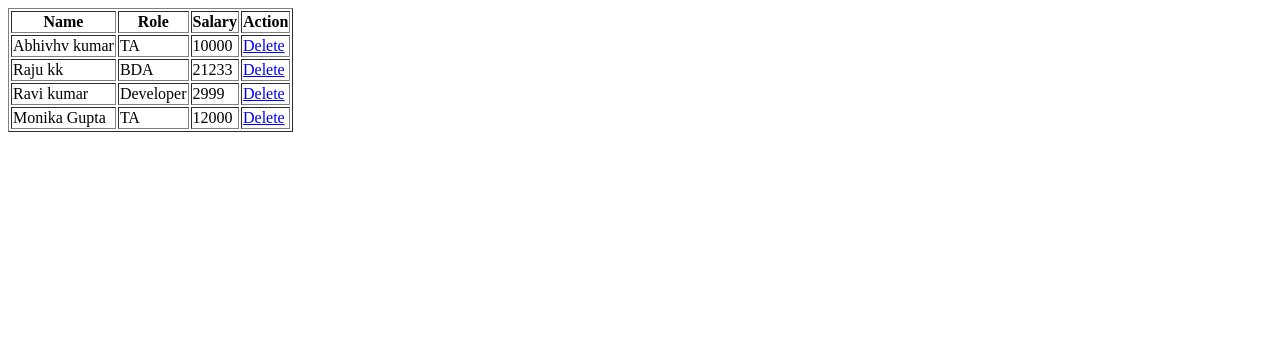
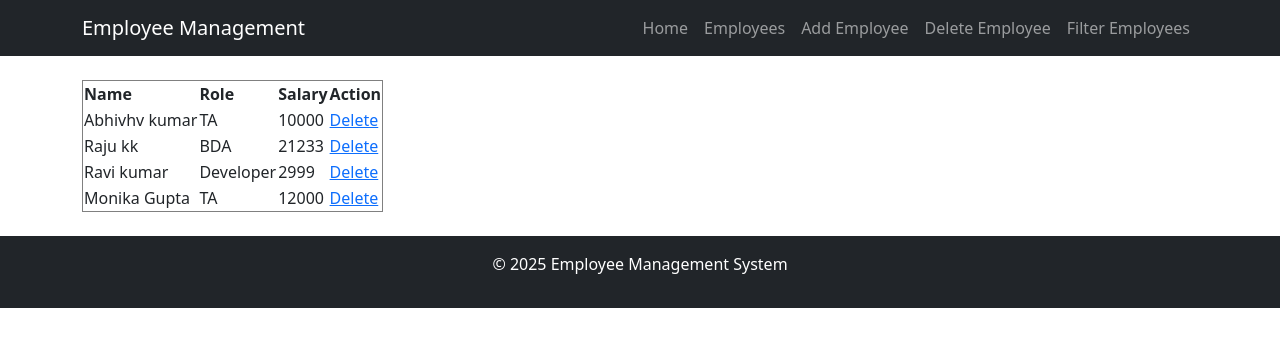
Before and after one commit to Abhishekkumar-7050/Employee-management-Django, a Django app: page /app/remove_emp/ in a window 1280 px wide. Shown: the top 347 px of the page. Run offline with Django 5.2, Linux system fonts and the light colour scheme; data comes from the database, SQL or seed files in the repository.

Commit message:
add navbar and  home page with extend in all templates

```diff
--- a/emp_app/templates/remove_emp.html
+++ b/emp_app/templates/remove_emp.html
@@ -1,11 +1,12 @@
-<!DOCTYPE html>
-<html lang="en">
-<head>
-    <meta charset="UTF-8">
-    <meta name="viewport" content="width=device-width, initial-scale=1.0">
-    <title>Document</title>
-</head>
-<body>
+
+
+
+{% extends 'index.html' %}
+
+{% block title %}Delete-Employee{% endblock %}
+
+
+{% block content %}
 <table border="1">
     <tr>
         <th>Name</th>
@@ -26,5 +27,6 @@
 </table>
 
 
-</body>
-</html>
+
+
+{% endblock %}
--- a/emp_app/urls.py
+++ b/emp_app/urls.py
@@ -4,7 +4,7 @@ from django.urls import path ,include
 
 
 urlpatterns = [
-    path('', views.index , name='index'),
+    # path('', views.index , name='index'),
     path('add_emp/', views.add_emp , name='add_emp'),
     path('all_emp/', views.all_emp , name='all_emp'),
     path('remove_emp/', views.remove_emp , name='remove_emp'),
--- a/emp_app/views.py
+++ b/emp_app/views.py
@@ -5,8 +5,6 @@ from . models import Role , Employee , Department
 from .forms import Employeeform
 
 
-def index(request):
-    return render(request , 'index.html')
 
 def all_emp(request):
 
--- a/employee_management/urls.py
+++ b/employee_management/urls.py
@@ -16,8 +16,10 @@ Including another URLconf
 """
 from django.contrib import admin
 from django.urls import path ,include
+from .views import index
 
 urlpatterns = [
     path('admin/', admin.site.urls),
+    path("", index , name= "index"),
     path('app/', include('emp_app.urls'))
 ]
--- /dev/null
+++ b/employee_management/views.py
@@ -0,0 +1,6 @@
+from django.shortcuts import render, redirect, get_object_or_404
+
+
+
+def index(request):
+    return render(request , 'index.html')
--- /dev/null
+++ b/templates/index.html
@@ -0,0 +1,50 @@
+{% load static %}
+<!DOCTYPE html>
+<html lang="en">
+<head>
+    <meta charset="UTF-8">
+    <meta name="viewport" content="width=device-width, initial-scale=1.0">
+    <title>{% block title %}Employee Management{% endblock %}</title>
+    <link rel="stylesheet" href="{% static 'css/styles.css' %}">  <!-- Link to CSS file -->
+    <link rel="stylesheet" href="https://cdn.jsdelivr.net/npm/bootstrap@5.3.0/dist/css/bootstrap.min.css">
+</head>
+<body>
+
+    <!-- Navigation Bar -->
+    <nav class="navbar navbar-expand-lg navbar-dark bg-dark">
+        <div class="container">
+            <a class="navbar-brand" href="{% url 'index' %}">Employee Management</a>
+            <button class="navbar-toggler" type="button" data-bs-toggle="collapse" data-bs-target="#navbarNav">
+                <span class="navbar-toggler-icon"></span>
+            </button>
+            <div class="collapse navbar-collapse" id="navbarNav">
+                <ul class="navbar-nav ms-auto">
+                    <li class="nav-item"><a class="nav-link" href="{% url 'index' %}">Home</a></li>
+                    <li class="nav-item"><a class="nav-link" href="{% url 'all_emp' %}">Employees</a></li>
+                    <li class="nav-item"><a class="nav-link" href="{% url 'add_emp' %}">Add Employee</a></li>
+                    <li class="nav-item"><a class="nav-link" href="{% url 'remove_emp' %}">Delete Employee</a></li>
+
+                    <li class="nav-item"><a class="nav-link" href="{% url 'filter_employee' %}">Filter Employees</a></li>
+                </ul>
+            </div>
+        </div>
+    </nav>
+
+    <!-- Main Content -->
+    <div class="container mt-4">
+        {% block content %}
+        <!-- Child templates will override this -->
+
+
+        {% endblock %}
+    </div>
+
+    <!-- Footer -->
+    <footer class="bg-dark text-white text-center py-3 mt-4">
+        <p>&copy; 2025 Employee Management System</p>
+    </footer>
+
+    <!-- Bootstrap JS -->
+    <script src="https://cdn.jsdelivr.net/npm/bootstrap@5.3.0/dist/js/bootstrap.bundle.min.js"></script>
+</body>
+</html>
```
Also changed, not shown: emp_app/templates/add_emp.html (+8 -8 lines), emp_app/templates/all_emp.html (+9 -10 lines), emp_app/templates/confirm_delete.html (+13 -9 lines), emp_app/templates/error.html (+13 -9 lines), emp_app/templates/filter_employee.html (+14 -8 lines). Lines whose indentation alone changed are shown as unchanged.
